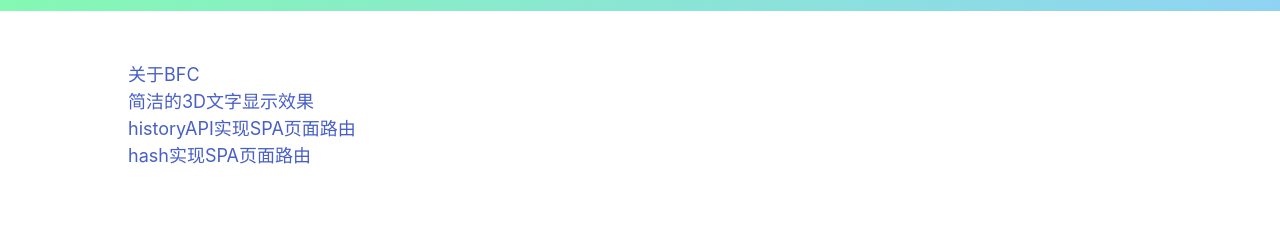
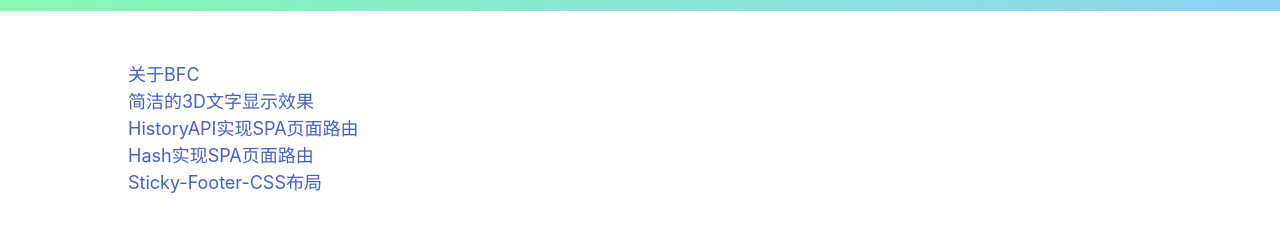
Before and after one commit to jacecao/html-css-js, a plain HTML site: page docs/index.html in a window 1280 px wide. Shown: the part 109-340 px from the top of the page. Drawn offline with nearby package versions, Linux system fonts and the light colour scheme.

Commit message:
modified readme docs

```diff
--- a/docs/index.html
+++ b/docs/index.html
@@ -32,8 +32,9 @@
 		<ul>
 			<li><a href="./bfc/index.html" title="BFC测试">关于BFC</a></li>
 			<li><a href="./3d-text/index.html" title="3D文字显示">简洁的3D文字显示效果</a></li>
-			<li><a href="./history-api/" title="单页应用路由控制">historyAPI实现SPA页面路由</a></li>
-			<li><a href="./hash-route/" title="单页应用路由控制">hash实现SPA页面路由</a></li>
+			<li><a href="./history-api/" title="单页应用路由控制">HistoryAPI实现SPA页面路由</a></li>
+			<li><a href="./hash-route/" title="单页应用路由控制">Hash实现SPA页面路由</a></li>
+			<li><a href="./sticky-footer/" title="sticky-footer布局">Sticky-Footer-CSS布局</a></li>
 		</ul>
 	</nav>
 
```
Also changed, not shown: readme.md.
